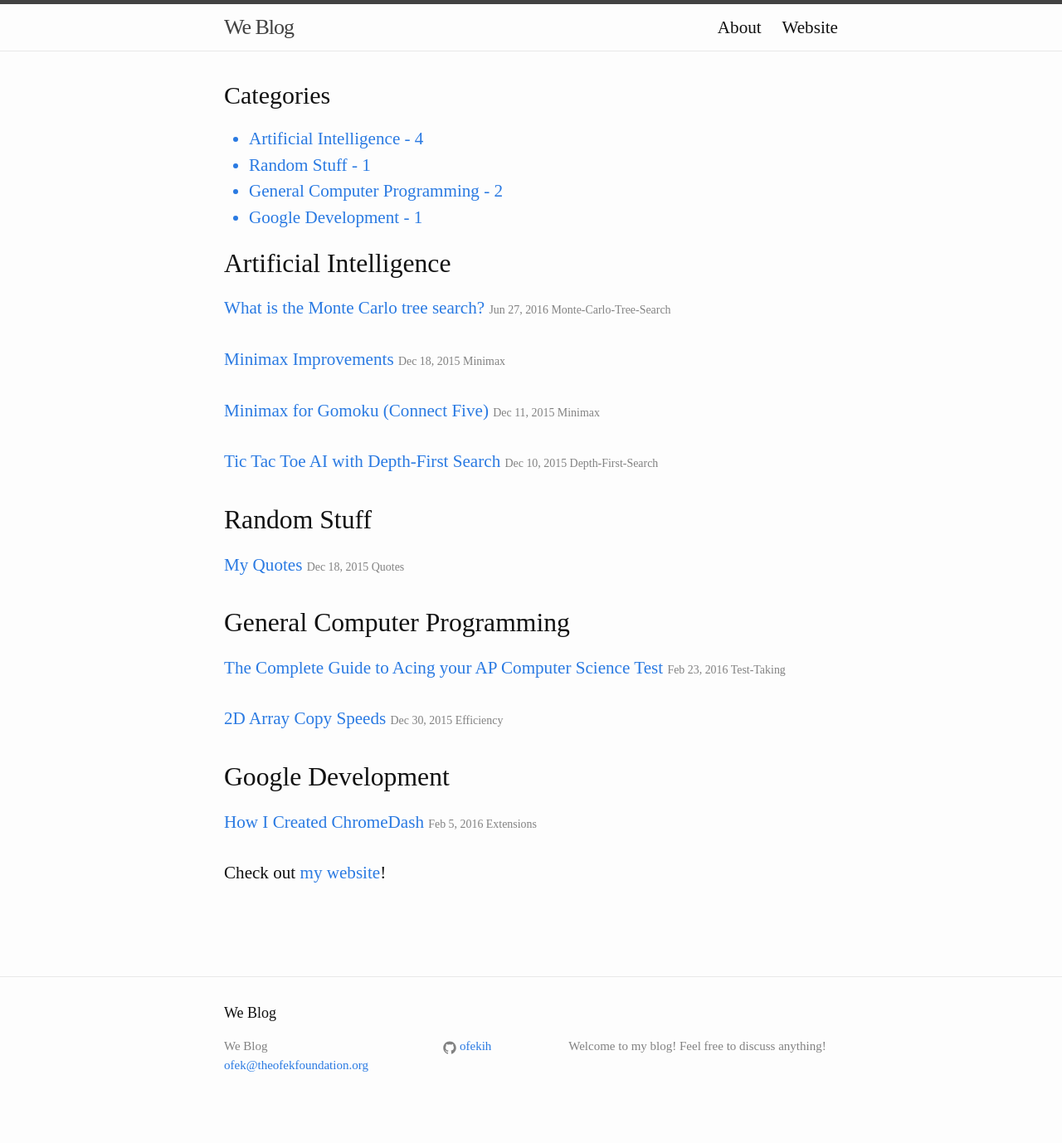
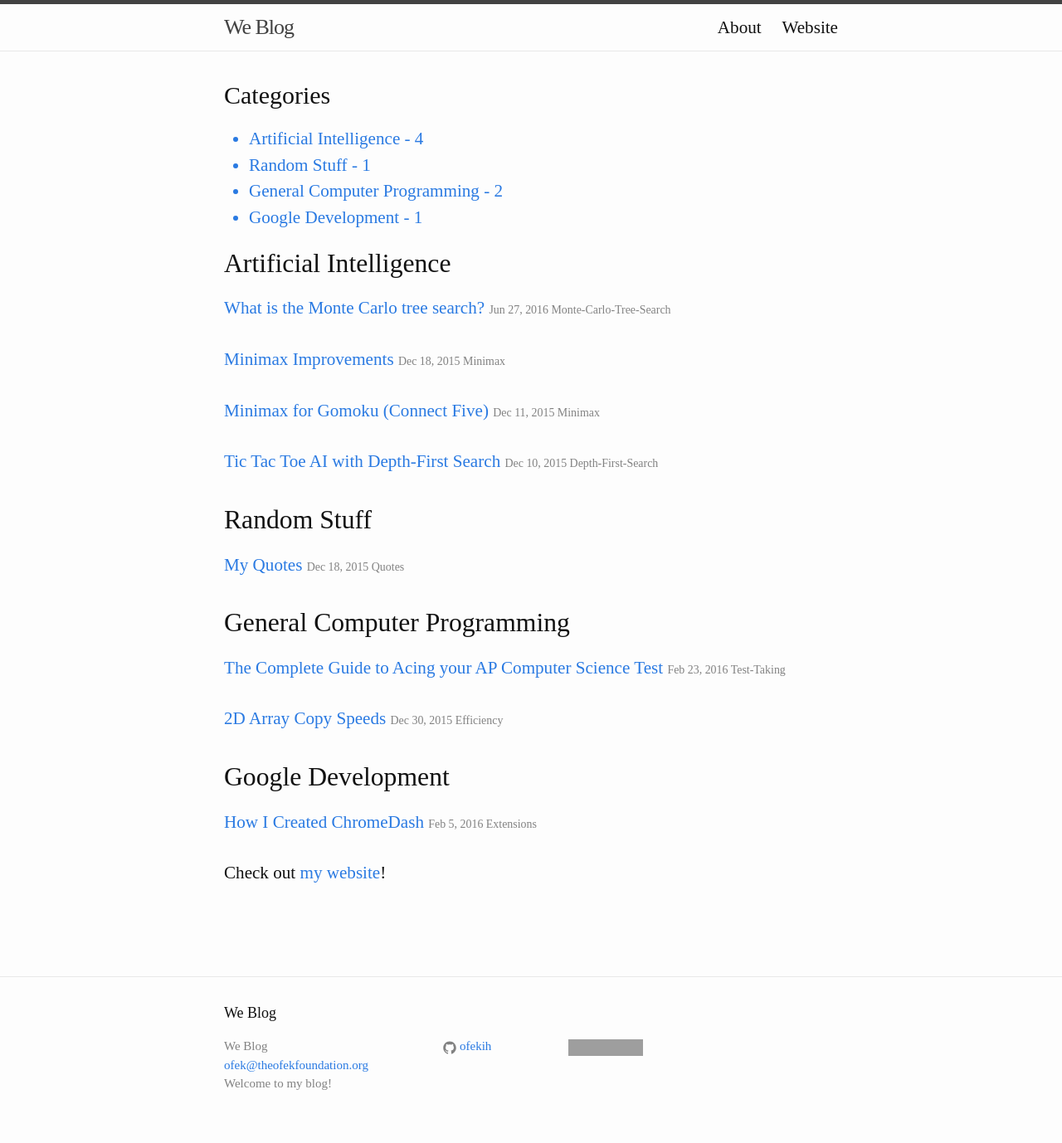
Before and after one commit to The-Ofek-Foundation/blog, a Jekyll site: the page built from index.html, in a window 1280 px wide. Shown: the whole page at 83% size. Built offline with Jekyll 4.4.1, drawn with Linux system fonts in a browser that asks for light colours; comment, search, counter and statistics services are not loaded; before the commit the page ends 1355 px from its top, so only the background shows below that; grey boxes are pictures that could not be loaded.

Commit message:
Add Netlify tag (they're pretty sweet!)

```diff
--- a/_config.yml
+++ b/_config.yml
@@ -9,7 +9,7 @@
 title: We Blog
 email: ofek@theofekfoundation.org
 description: > # this means to ignore newlines until "baseurl:"
-  Welcome to my blog! Feel free to discuss anything!
+  Welcome to my blog!
 baseurl: "" # the subpath of your site, e.g. /blog
 url: "https://blog.theofekfoundation.org" # the base hostname & protocol for your site
 enforce_ssl: blog.theofekfoundation.org
--- a/_includes/footer.html
+++ b/_includes/footer.html
@@ -9,6 +9,7 @@
         <ul class="contact-list">
           <li>{{ site.title }}</li>
           <li><a href="mailto:{{ site.email }}">{{ site.email }}</a></li>
+          <li>{{ site.description }}</li>
         </ul>
       </div>
 
@@ -29,7 +30,9 @@
       </div>
 
       <div class="footer-col footer-col-3">
-        <p>{{ site.description }}</p>
+        <a href="https://www.netlify.com">
+          <img src="https://www.netlify.com/img/global/badges/netlify-color-bg.svg">
+        </a>
       </div>
     </div>
 
```
